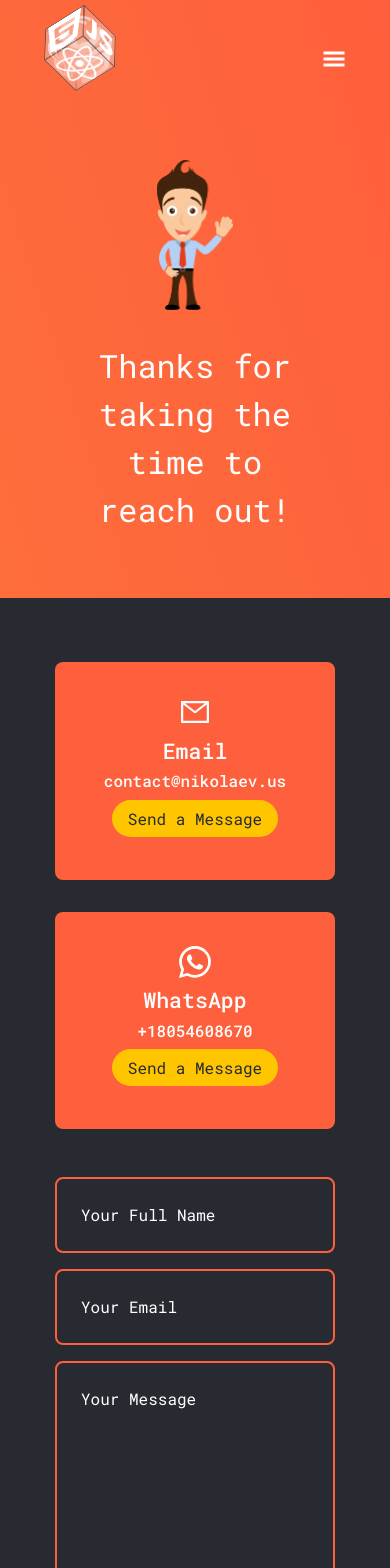
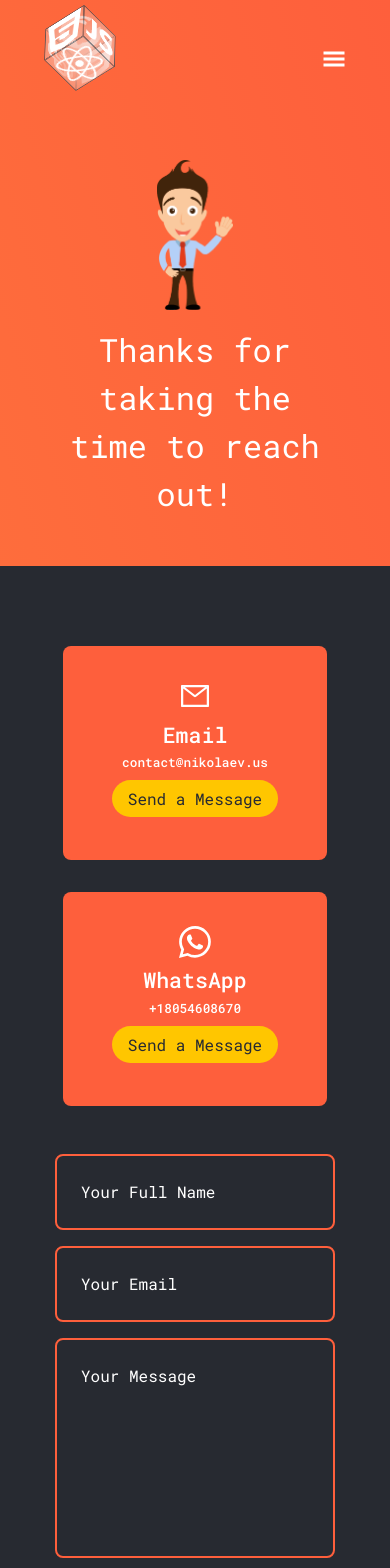
Before and after one commit to nikolaevK/Portfolio, a React (Create React App) app: page /contact in a window 390 px wide. Shown: the top 1568 px of the page. Built offline with nearby package versions, Linux system fonts and the light colour scheme.

Commit message:
css adjustments2

```diff
--- a/src/components/contact/contact.css
+++ b/src/components/contact/contact.css
@@ -159,7 +159,7 @@ textarea:focus {
     width: 300px;
     height: fit-content;
     margin: 0;
-    padding: 2rem;
+    padding: 1rem;
     text-align: center;
   }
 
@@ -169,7 +169,8 @@ textarea:focus {
     justify-content: center;
     align-items: center;
     height: fit-content;
-    padding-bottom: 5rem;
+    padding: 0;
+    padding-top: 5rem;
   }
 
   .contact-input-container {
@@ -179,5 +180,6 @@ textarea:focus {
     justify-content: center;
     gap: 1rem;
     width: 280px;
+    margin-bottom: 2rem;
   }
 }
--- a/src/components/header/header.css
+++ b/src/components/header/header.css
@@ -322,7 +322,7 @@ h1 {
   }
 
   h5 {
-    font-size: 1rem;
+    font-size: 0.8rem;
   }
 
   .header-sub-container-2 {
```
